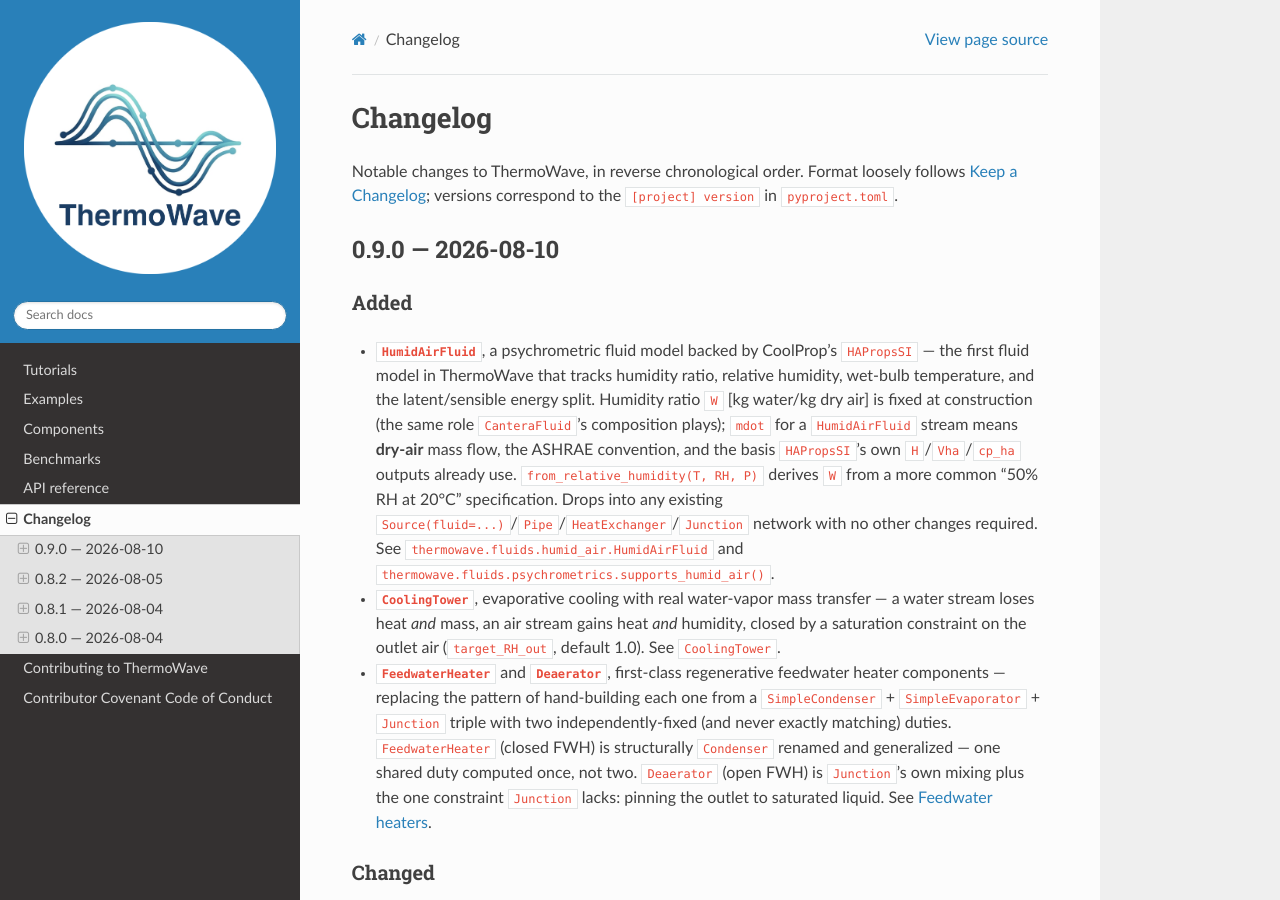
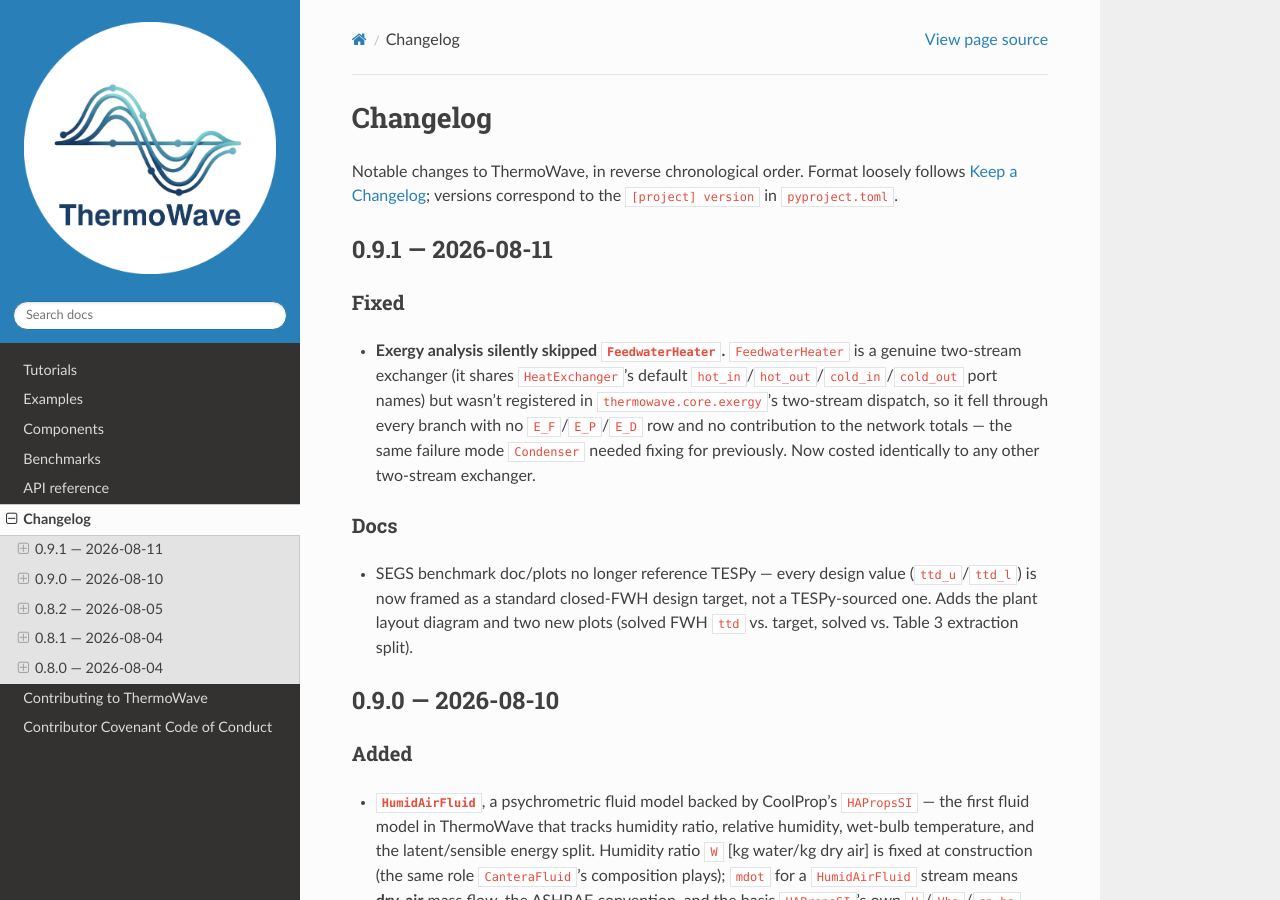
Before and after one commit to karimialii/ThermoWave, a Sphinx documentation site: the page built from docs/changelog.md, in a window 1280 px wide and 900 px high. Built offline with Sphinx 7.4.7 and the Read the Docs theme 3.1.0, drawn with Linux system fonts in a browser that asks for light colours.

Commit message:
Release 0.9.1: fix FeedwaterHeater's missing exergy row, version bump
FeedwaterHeater was silently skipped by the exergy analysis's two-stream
dispatch (fixed in 9bc63d5, not yet released) -- this cuts a release
for it and documents it in the changelog.

Co-Authored-By: Claude Sonnet 5 <noreply@anthropic.com>

```diff
--- a/docs/changelog.md
+++ b/docs/changelog.md
@@ -3,6 +3,26 @@
 Notable changes to ThermoWave, in reverse chronological order. Format loosely
 follows [Keep a Changelog](https://keepachangelog.com/en/1.1.0/); versions
 correspond to the `[project] version` in `pyproject.toml`.
+
+## 0.9.1 — 2026-08-11
+
+### Fixed
+
+- **Exergy analysis silently skipped `FeedwaterHeater`.** `FeedwaterHeater`
+  is a genuine two-stream exchanger (it shares `HeatExchanger`'s default
+  `hot_in`/`hot_out`/`cold_in`/`cold_out` port names) but wasn't registered
+  in `thermowave.core.exergy`'s two-stream dispatch, so it fell through
+  every branch with no `E_F`/`E_P`/`E_D` row and no contribution to the
+  network totals — the same failure mode `Condenser` needed fixing for
+  previously. Now costed identically to any other two-stream exchanger.
+
+### Docs
+
+- SEGS benchmark doc/plots no longer reference TESPy — every design value
+  (`ttd_u`/`ttd_l`) is now framed as a standard closed-FWH design target,
+  not a TESPy-sourced one. Adds the plant layout diagram and two new
+  plots (solved FWH `ttd` vs. target, solved vs. Table 3 extraction
+  split).
 
 ## 0.9.0 — 2026-08-10
 
--- a/pyproject.toml
+++ b/pyproject.toml
@@ -4,7 +4,7 @@ build-backend = "setuptools.build_meta"
 
 [project]
 name = "thermowave"
-version = "0.9.0"
+version = "0.9.1"
 description = "A headless, 1D implicit thermodynamic network solver for steady-state thermal-fluid systems"
 readme = "README.md"
 license = { text = "MIT" }
--- a/src/thermowave/__init__.py
+++ b/src/thermowave/__init__.py
@@ -1,3 +1,3 @@
 """ThermoWave: a 1D implicit thermodynamic network solver."""
 
-__version__ = "0.9.0"
+__version__ = "0.9.1"
```
